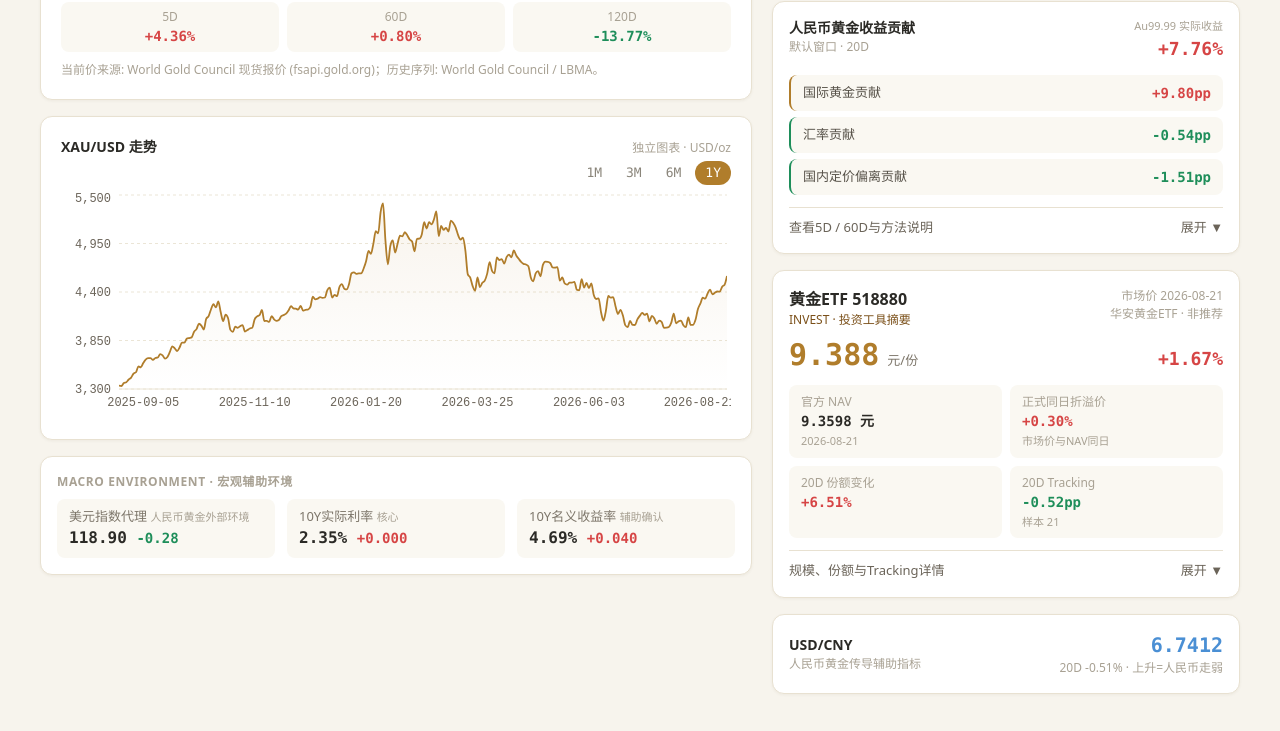
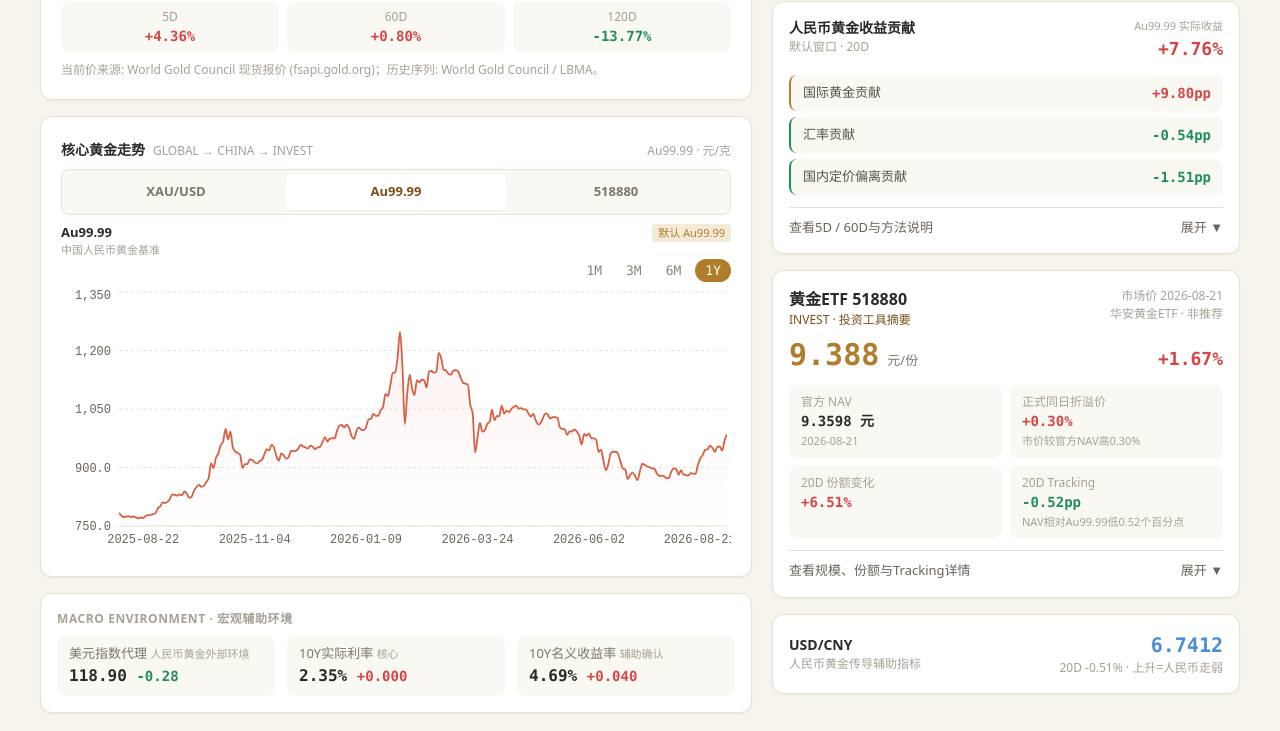
Before and after one commit to IntoWildLab/gold-market-observatory, a Next.js app: page /design/refined-v4 in a window 1280 px wide. Shown: the part 520-1251 px from the top of the page. Built offline with nearby package versions, Linux system fonts and the light colour scheme.

Commit message:
feat(ui): polish refined v4 china investor experience

```diff
--- a/components/design/RefinedV4Preview.tsx
+++ b/components/design/RefinedV4Preview.tsx
@@ -63,6 +63,18 @@ const pp = (v: number | null | undefined) => (v === null || v === undefined ? "
 const compactCny = (v: number | null | undefined) => (
   v === null || v === undefined ? "—" : new Intl.NumberFormat("zh-CN", { notation: "compact", maximumFractionDigits: 2 }).format(v)
 );
+const trackingExplanation = (value: number | null | undefined) => {
+  if (value === null || value === undefined) return "共同样本不足";
+  if (Math.abs(value) < 0.005) return "基金NAV与Au99.99基本持平";
+  return `NAV相对Au99.99${value > 0 ? "高" : "低"}${Math.abs(value).toFixed(2)}个百分点`;
+};
+const premiumExplanation = (value: number | null, available: boolean, alignment: string | null) => {
+  if (!available || value === null) {
+    return alignment === "nav_lagged" ? "暂无同日正式折溢价 · NAV日期滞后" : "暂无同日正式折溢价";
+  }
+  if (Math.abs(value) < 0.005) return "市价与官方NAV基本持平";
+  return `市价较官方NAV${value > 0 ? "高" : "低"}${Math.abs(value).toFixed(2)}%`;
+};
 
 function ResponsiveDisclosure({ label, children, desktopOpen = false }: { label: string; children: React.ReactNode; desktopOpen?: boolean }) {
   const [open, setOpen] = useState(false);
@@ -131,14 +143,40 @@ function InternationalGoldSummary({ data: d }: { data: DesignData }) {
   );
 }
 
-function InternationalGoldChart({ points }: { points: VPoint[] }) {
+type CoreSeriesId = "gold_price" | "au99_99" | "cn_gold_etf_price";
+function CoreGoldTrendChart({ data: d }: { data: DesignData }) {
+  const [seriesId, setSeriesId] = useState<CoreSeriesId>("au99_99");
+  const series = [
+    { id: "gold_price" as const, selector: "XAU/USD", title: "国际黄金 XAU/USD", sub: "全球黄金价格锚", unit: "USD/oz", color: T.gold },
+    { id: "au99_99" as const, selector: "Au99.99", title: "Au99.99", sub: "中国人民币黄金基准", unit: "元/克", color: T.au99 },
+    { id: "cn_gold_etf_price" as const, selector: "518880", title: "黄金ETF 518880", sub: "华安黄金ETF · 市场价格", unit: "元/份", color: T.gold },
+  ];
+  const selected = series.find((item) => item.id === seriesId) ?? series[1];
+  const points = (d.charts.find((chart) => chart.seriesId === selected.id)?.points ?? []) as VPoint[];
   return (
     <Card className="min-w-0 p-3 sm:p-5">
-      <div className="mb-1 flex flex-wrap items-baseline justify-between gap-1">
-        <span className="text-sm font-semibold">XAU/USD 走势</span>
-        <span className="text-[12px] text-[#a8a193]">独立图表 · USD/oz</span>
+      <div className="flex flex-wrap items-baseline justify-between gap-1">
+        <div><span className="text-sm font-semibold">核心黄金走势</span><span className="ml-2 text-[12px] text-[#a8a193]">GLOBAL → CHINA → INVEST</span></div>
+        <span className="text-[12px] text-[#a8a193]">{selected.title} · {selected.unit}</span>
       </div>
-      <V4AreaChart points={points} color={T.gold} unit="USD/oz" defaultRange="1Y" heightClassName="h-[190px] lg:h-[230px]" />
+      <div className="mt-2 grid grid-cols-3 rounded-lg border bg-[#faf8f2] p-1" style={{ borderColor: T.border }} aria-label="核心黄金走势数据系列">
+        {series.map((item) => (
+          <button
+            key={item.id}
+            type="button"
+            onClick={() => setSeriesId(item.id)}
+            className={`min-w-0 rounded-md px-1.5 py-2 text-center text-[12px] font-semibold transition sm:text-[13px] ${seriesId === item.id ? "bg-white text-[#7a4f18] shadow-sm" : "text-[#7d766a] hover:text-[#2b2a26]"}`}
+            aria-pressed={seriesId === item.id}
+          >
+            {item.selector}
+          </button>
+        ))}
+      </div>
+      <div className="mt-2 flex items-baseline justify-between gap-2">
+        <div className="min-w-0"><div className="truncate text-[13px] font-semibold">{selected.title}</div><div className="truncate text-[11px] text-[#a8a193]">{selected.sub}</div></div>
+        <span className="shrink-0 rounded px-1.5 py-px text-[11px]" style={{ background: T.goldSoft, color: T.gold }}>默认 Au99.99</span>
+      </div>
+      <V4AreaChart key={seriesId} points={points} color={selected.color} unit={selected.unit} defaultRange="1Y" heightClassName="h-[190px] lg:h-[270px]" />
     </Card>
   );
 }
@@ -225,11 +263,11 @@ function CnEtfInvestorCard({ data: d }: { data: DesignData }) {
       <div className="mt-2 flex min-w-0 flex-wrap items-baseline gap-2"><span className="font-mono text-3xl font-bold" style={{ color: T.gold }}>{fmt(etf.market_close, 3)}</span><span className="text-[13px] text-[#7d766a]">元/份</span><span className="ml-auto font-mono text-lg font-bold" style={{ color: upDown(etf.daily_return_pct) }}>{pct(etf.daily_return_pct)}</span></div>
       <div className="mt-3 grid grid-cols-2 gap-2 text-[12px]">
         <InvestorMetric label="官方 NAV" value={etf.official_nav === null ? "—" : `${fmt(etf.official_nav, 4)} 元`} note={etf.nav_date ?? "暂无日期"} />
-        <InvestorMetric label="正式同日折溢价" value={etf.formal_premium_available ? pct(etf.premium_discount_pct) : "暂无正式值"} note={etf.formal_premium_available ? "市场价与NAV同日" : etf.alignment_status === "nav_lagged" ? "数据日期未对齐" : "暂无同日市场价与NAV"} valueColor={etf.formal_premium_available ? upDown(etf.premium_discount_pct) : T.faint} />
+        <InvestorMetric label="正式同日折溢价" value={etf.formal_premium_available ? pct(etf.premium_discount_pct) : "暂无正式值"} note={premiumExplanation(etf.premium_discount_pct, etf.formal_premium_available, etf.alignment_status)} valueColor={etf.formal_premium_available ? upDown(etf.premium_discount_pct) : T.faint} />
         <InvestorMetric label="20D 份额变化" value={pct(etf.shares_change_windows_pct["20D"])} valueColor={upDown(etf.shares_change_windows_pct["20D"])} />
-        <InvestorMetric label="20D Tracking" value={pp(tracking20?.tracking_difference_pp)} note={tracking20 ? `样本 ${tracking20.sample_count ?? "—"}` : "数据不足"} valueColor={upDown(tracking20?.tracking_difference_pp)} />
+        <InvestorMetric label="20D Tracking" value={pp(tracking20?.tracking_difference_pp)} note={trackingExplanation(tracking20?.tracking_difference_pp)} valueColor={upDown(tracking20?.tracking_difference_pp)} />
       </div>
-      <ResponsiveDisclosure label="规模、份额与Tracking详情">
+      <ResponsiveDisclosure label="查看规模、份额与Tracking详情">
         <div className="grid grid-cols-2 gap-2 text-[12px]">
           <InvestorMetric label="Estimated AUM" value={`${compactCny(etf.estimated_aum_cny)} 元`} />
           <InvestorMetric label="日度总份额" value={`${fmt(etf.total_shares)} 亿份`} note={etf.shares_date ?? "—"} />
@@ -259,13 +297,71 @@ function CnyTransmissionCard({ data: d }: { data: DesignData }) {
   );
 }
 
+function MobileIntlComparison({ data: d }: { data: DesignData }) {
+  const rows = [
+    { label: "国际黄金 XAU/USD", values: d.comparison.gold },
+    { label: "Au99.99", values: d.comparison.au99 },
+    { label: "USD/CNY", values: d.comparison.usdcny },
+  ];
+  const valueFor = (values: typeof d.comparison.gold, window: string) => values.find((item) => item.label === window)?.changePct;
+  return (
+    <Card className="p-4 md:hidden">
+      <div className="flex items-baseline justify-between gap-2"><div className="text-sm font-semibold">国际黄金 vs 国内黄金摘要</div><span className="text-[12px] text-[#a8a193]">默认 · 20D</span></div>
+      <div className="mt-3 space-y-1">
+        {rows.map((row) => <div key={row.label} className="flex items-center justify-between gap-3 rounded-lg bg-[#faf8f2] px-3 py-2"><span className="min-w-0 text-[13px] text-[#575249]">{row.label}</span><span className="shrink-0 font-mono text-sm font-bold" style={{ color: upDown(valueFor(row.values, "20D")) }}>{pct(valueFor(row.values, "20D"))}</span></div>)}
+        <div className="flex items-center justify-between gap-3 rounded-lg bg-[#faf8f2] px-3 py-2"><span className="text-[13px] text-[#575249]">国内溢价 / 折价</span><span className="shrink-0 font-mono text-sm font-bold" style={{ color: upDown(d.theoretical.latest?.premiumPct) }}>{pct(d.theoretical.latest?.premiumPct)}</span></div>
+      </div>
+      <p className="mt-3 rounded-lg border-l-2 bg-[#faf8f2] px-3 py-2 text-[12px] leading-relaxed text-[#5c564b]" style={{ borderColor: T.gold }}>{d.comparison.explanation}</p>
+      <ResponsiveDisclosure label="查看5D / 60D完整对比">
+        <div className="space-y-2">
+          {rows.map((row) => (
+            <div key={row.label} className="rounded-lg border p-2.5" style={{ borderColor: T.border }}>
+              <div className="text-[12px] font-semibold">{row.label}</div>
+              <div className="mt-1 grid grid-cols-3 gap-1 text-center">
+                {(["5D", "20D", "60D"] as const).map((window) => <div key={window}><div className="text-[11px] text-[#a8a193]">{window}</div><div className="font-mono text-[12px] font-bold" style={{ color: upDown(valueFor(row.values, window)) }}>{pct(valueFor(row.values, window))}</div></div>)}
+              </div>
+            </div>
+          ))}
+        </div>
+        <div className="mt-2 rounded-lg bg-[#faf8f2] p-2.5 text-[12px] leading-relaxed text-[#7d766a]">
+          国际折算参考 {d.theoretical.latest ? `${fmt(d.theoretical.latest.theoretical)} 元/克` : "—"}；Au99.99 {d.theoretical.latest?.au99 == null ? "—" : `${fmt(d.theoretical.latest.au99)} 元/克`}。{d.comparison.ruleText}
+        </div>
+      </ResponsiveDisclosure>
+    </Card>
+  );
+}
+
+function MobileDataProvenance({ data: d }: { data: DesignData }) {
+  const latest = [...d.series].sort((a, b) => a.lastFetchedAt.localeCompare(b.lastFetchedAt)).at(-1)?.lastFetchedAt;
+  return (
+    <Card className="p-4 md:hidden">
+      <div className="grid grid-cols-2 gap-2 text-[12px]">
+        <InvestorMetric label="数据状态" value="正常" valueColor={T.fav} />
+        <InvestorMetric label="数据系列" value={`${d.series.length} 条`} />
+      </div>
+      <div className="mt-2 rounded-lg bg-[#faf8f2] px-3 py-2 text-[12px]"><span className="text-[#a8a193]">最近抓取</span><div className="mt-0.5 font-mono font-semibold text-[#575249]">{latest ? new Date(latest).toLocaleString("zh-CN", { hour12: false }) : "—"}</div></div>
+      <ResponsiveDisclosure label="查看全部数据源">
+        <div className="space-y-2">
+          {d.series.map((series) => (
+            <div key={series.name} className="rounded-lg border p-3" style={{ borderColor: T.border }}>
+              <div className="font-medium text-[#2b2a26]">{series.name}{series.isProxy ? "（代理）" : ""}</div>
+              <div className="mt-1 text-[12px] leading-relaxed text-[#7d766a]">{series.source}</div>
+              <div className="mt-2 grid grid-cols-2 gap-x-3 gap-y-1 text-[11px] text-[#a8a193]"><span>频率: {series.frequency}</span><span>最新: {series.lastObservationDate ?? "—"}</span><span className="col-span-2">抓取: {series.lastFetchedAt ? new Date(series.lastFetchedAt).toLocaleString("zh-CN", { hour12: false }) : "—"}</span>{series.frequency === "quarterly" && <span className="col-span-2">低频数据，非日度</span>}</div>
+            </div>
+          ))}
+        </div>
+      </ResponsiveDisclosure>
+      <p className="mt-2 text-[11px] leading-relaxed text-[#a8a193]">数据日期与抓取时间严格区分；全部为真实数据快照，无 Mock。</p>
+    </Card>
+  );
+}
+
 export default function RefinedV4Preview({ data: d, iconExists }: { data: DesignData; iconExists: boolean }) {
   const [openRules, setOpenRules] = useState<string | null>(null);
   const [showIntlDetail, setShowIntlDetail] = useState(false);
   const [showTempDetail, setShowTempDetail] = useState(false);
   const [chartTab, setChartTab] = useState("cn");
 
-  const goldPoints = (d.charts.find((c) => c.seriesId === "gold_price")?.points ?? []) as VPoint[];
   const byId = (id: string) => (d.charts.find((c) => c.seriesId === id)?.points ?? []) as VPoint[];
 
   const macroReal = d.macros.find((m) => m.seriesId === "us10y_real");
@@ -357,7 +453,7 @@ export default function RefinedV4Preview({ data: d, iconExists }: { data: Design
             {/* Mobile 用 contents 让两列子组件统一参与 order；Desktop 恢复 60/40 两列 */}
             <div className="contents lg:col-span-3 lg:flex lg:flex-col lg:gap-4">
               <div className="order-1 lg:order-1"><InternationalGoldSummary data={d} /></div>
-              <div className="order-5 lg:order-2"><InternationalGoldChart points={goldPoints} /></div>
+              <div className="order-5 lg:order-2"><CoreGoldTrendChart data={d} /></div>
               <div className="order-6 lg:order-3">
                 <MacroEnvironmentStrip dxy={macroDxy} real={macroReal} nominal={macroNominal} />
               </div>
@@ -474,7 +570,7 @@ export default function RefinedV4Preview({ data: d, iconExists }: { data: Design
           <SectionTitle k="04 · DRIVERS" t="黄金驱动面板 & 市场温度" />
           <div className="grid grid-cols-1 items-start gap-5 lg:grid-cols-5">
             {/* 驱动面板(左3/5 ≈ 60%, 盒状条目) */}
-            <div className="space-y-5 lg:col-span-3">
+            <div className="order-2 space-y-4 lg:order-1 lg:col-span-3 lg:space-y-5">
               {(["macro", "flow", "structure", "trend"] as const).map((layer) => {
                 const rows = d.drivers.filter((r) => r.layer === layer);
                 const label = rows[0]?.layerLabel ?? layer;
@@ -484,26 +580,26 @@ export default function RefinedV4Preview({ data: d, iconExists }: { data: Design
                       {label}
                       {layer === "trend" && <span className="ml-2 font-normal normal-case text-[#a8a193]">(结果变量, 不参与驱动计分)</span>}
                     </div>
-                    <div className="space-y-2">
+                    <div className="space-y-1.5 lg:space-y-2">
                       {rows.map((r) => {
                         const badge = stanceBadge(r.stance);
                         const open = openRules === r.layer + r.title;
                         return (
-                          <div key={r.layer + r.title} className="rounded-lg border px-4 py-3" style={{ background: T.card, borderColor: T.border }}>
-                            <div className="flex items-start gap-3">
-                              <span className={`mt-0.5 inline-flex w-16 shrink-0 justify-center rounded px-1 py-0.5 text-[13px] font-bold ${badge.cls}`}>{badge.text}</span>
+                          <div key={r.layer + r.title} className="rounded-lg border px-3 py-2.5 lg:px-4 lg:py-3" style={{ background: T.card, borderColor: T.border }}>
+                            <div className="flex items-start gap-2.5 lg:gap-3">
+                              <span className={`mt-0.5 inline-flex w-14 shrink-0 justify-center rounded px-1 py-0.5 text-[12px] font-bold lg:w-16 lg:text-[13px] ${badge.cls}`}>{badge.text}</span>
                               <div className="min-w-0 flex-1">
                                 <div className="flex flex-wrap items-baseline gap-x-2.5 gap-y-0.5">
-                                  <span className="text-base font-semibold text-[#2b2a26]">{r.title}</span>
-                                  <span className="text-[15px] text-[#4a463d]">{r.behavior}</span>
+                                  <span className="text-sm font-semibold text-[#2b2a26] lg:text-base">{r.title}</span>
+                                  <span className="text-[13px] text-[#4a463d] lg:text-[15px]">{r.behavior}</span>
                                   {r.isConfirmation && <span className="rounded px-1.5 py-px text-[13px]" style={{ background: "#e8f1fa", color: T.confirm }}>辅助确认</span>}
                                 </div>
-                                <div className="mt-1 text-sm text-[#5c564b]">→ {r.implication}</div>
-                                <div className="mt-1.5 font-mono text-[13px] text-[#6b6459]">依据: {r.detail}</div>
+                                <div className="mt-1 text-[13px] text-[#5c564b] lg:text-sm">→ {r.implication}</div>
+                                <div className="mt-1.5 hidden font-mono text-[13px] text-[#6b6459] lg:block">依据: {r.detail}</div>
                                 <button type="button" onClick={() => setOpenRules(open ? null : r.layer + r.title)} className="mt-1 text-[13px] font-medium text-[#2f7fb8] hover:underline">
-                                  {open ? "收起说明 ▲" : "查看规则说明 ▼"}
+                                  {open ? "收起详细依据 ▲" : "查看详细依据 ▼"}
                                 </button>
-                                {open && <div className="mt-1.5 border-t pt-2 text-[13px] leading-relaxed text-[#6b6459]" style={{ borderColor: T.border }}>{ruleDescription(r)}</div>}
+                                {open && <div className="mt-1.5 space-y-1.5 border-t pt-2 text-[13px] leading-relaxed text-[#6b6459]" style={{ borderColor: T.border }}><div className="font-mono lg:hidden">依据: {r.detail}</div><div>{ruleDescription(r)}</div></div>}
                               </div>
                             </div>
                           </div>
@@ -516,7 +612,7 @@ export default function RefinedV4Preview({ data: d, iconExists }: { data: Design
             </div>
 
             {/* 市场温度(右2/5 ≈ 40%, 摘要总览卡) */}
-            <div className="space-y-4 lg:col-span-2">
+            <div className="order-1 space-y-4 lg:order-2 lg:col-span-2">
               <Card className="p-4">
                 <div className="flex items-center justify-between gap-2">
                   <div className="text-[13px] font-semibold uppercase tracking-wider text-[#a8a193]">黄金市场温度</div>
@@ -630,7 +726,8 @@ export default function RefinedV4Preview({ data: d, iconExists }: { data: Design
         {/* ===== 第六屏: 国际 vs 国内黄金 ===== */}
         <section>
           <SectionTitle k="06 · INTL vs CN" t="国际黄金 vs 国内黄金" sub="国际金价 + 人民币汇率 → 国内人民币黄金表现" />
-          <div className="grid grid-cols-1 items-start gap-5 lg:grid-cols-5">
+          <MobileIntlComparison data={d} />
+          <div className="hidden grid-cols-1 items-start gap-5 md:grid lg:grid-cols-5">
             <Card className="p-5 lg:col-span-3">
               <table className="w-full text-left text-[13px]">
                 <thead>
@@ -705,7 +802,8 @@ export default function RefinedV4Preview({ data: d, iconExists }: { data: Design
         {/* ===== 底部: 数据来源与状态 ===== */}
         <section>
           <SectionTitle k="07 · DATA" t="数据来源与状态" />
-          <Card className="overflow-x-auto p-4">
+          <MobileDataProvenance data={d} />
+          <Card className="hidden overflow-x-auto p-4 md:block">
             <table className="w-full min-w-[720px] text-left text-[13px]">
               <thead>
                 <tr className="border-b text-[13px] uppercase tracking-wider text-[#a8a193]" style={{ borderColor: T.border }}>
--- a/components/design/charts/V4Chart.tsx
+++ b/components/design/charts/V4Chart.tsx
@@ -27,9 +27,10 @@ export const V4 = {
   axis: "#a8a193",
   tick: { fill: "#6b6459", fontSize: 12, fontFamily: "ui-monospace, monospace" },
   tooltip: {
-    contentStyle: { background: "#ffffff", border: "1px solid #e7e0d0", borderRadius: 10, fontSize: 13, color: "#2a2a28", boxShadow: "0 8px 24px rgba(60,50,20,0.08)", padding: "8px 12px" },
+    contentStyle: { background: "#ffffff", border: "1px solid #e7e0d0", borderRadius: 10, fontSize: 13, color: "#2a2a28", boxShadow: "0 8px 24px rgba(60,50,20,0.08)", padding: "8px 12px", maxWidth: "min(260px, calc(100vw - 32px))" },
     labelStyle: { color: "#7d766a", fontSize: 11, marginBottom: 2 },
     itemStyle: { color: "#2a2a28" },
+    wrapperStyle: { maxWidth: "calc(100vw - 24px)", pointerEvents: "none" as const },
   },
 };
 
@@ -73,7 +74,7 @@ export function V4AreaChart({ points, color, unit, height = 240, ranges = ["1M",
           ))}
         </div>
       )}
-      <div className={heightClassName} style={heightClassName ? undefined : { height }}>
+      <div className={`${heightClassName ?? ""} touch-pan-y`} style={heightClassName ? undefined : { height }}>
         <ResponsiveContainer width="100%" height="100%">
           <AreaChart data={data} margin={{ top: 6, right: 4, bottom: 0, left: 0 }}>
             <defs>
```
